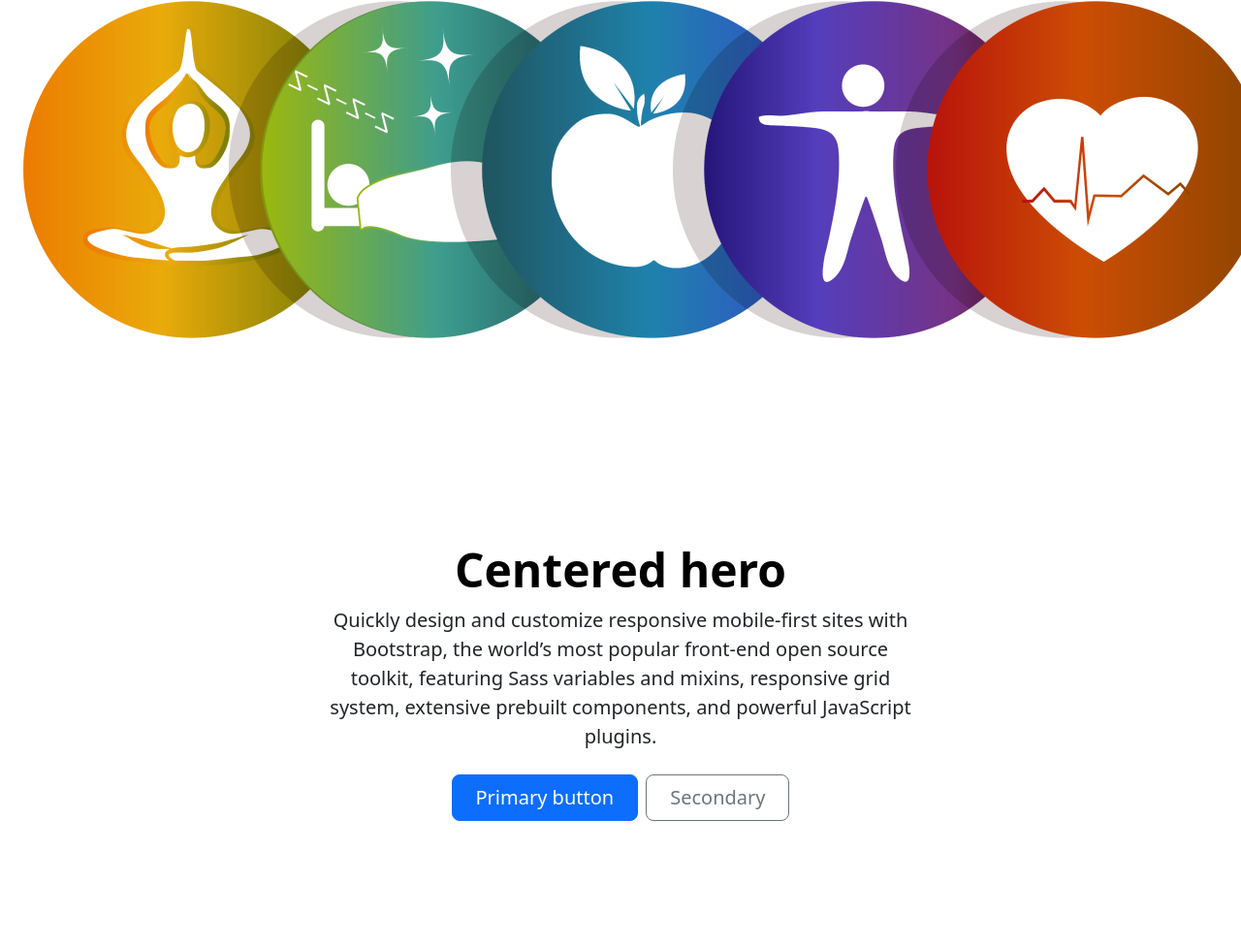
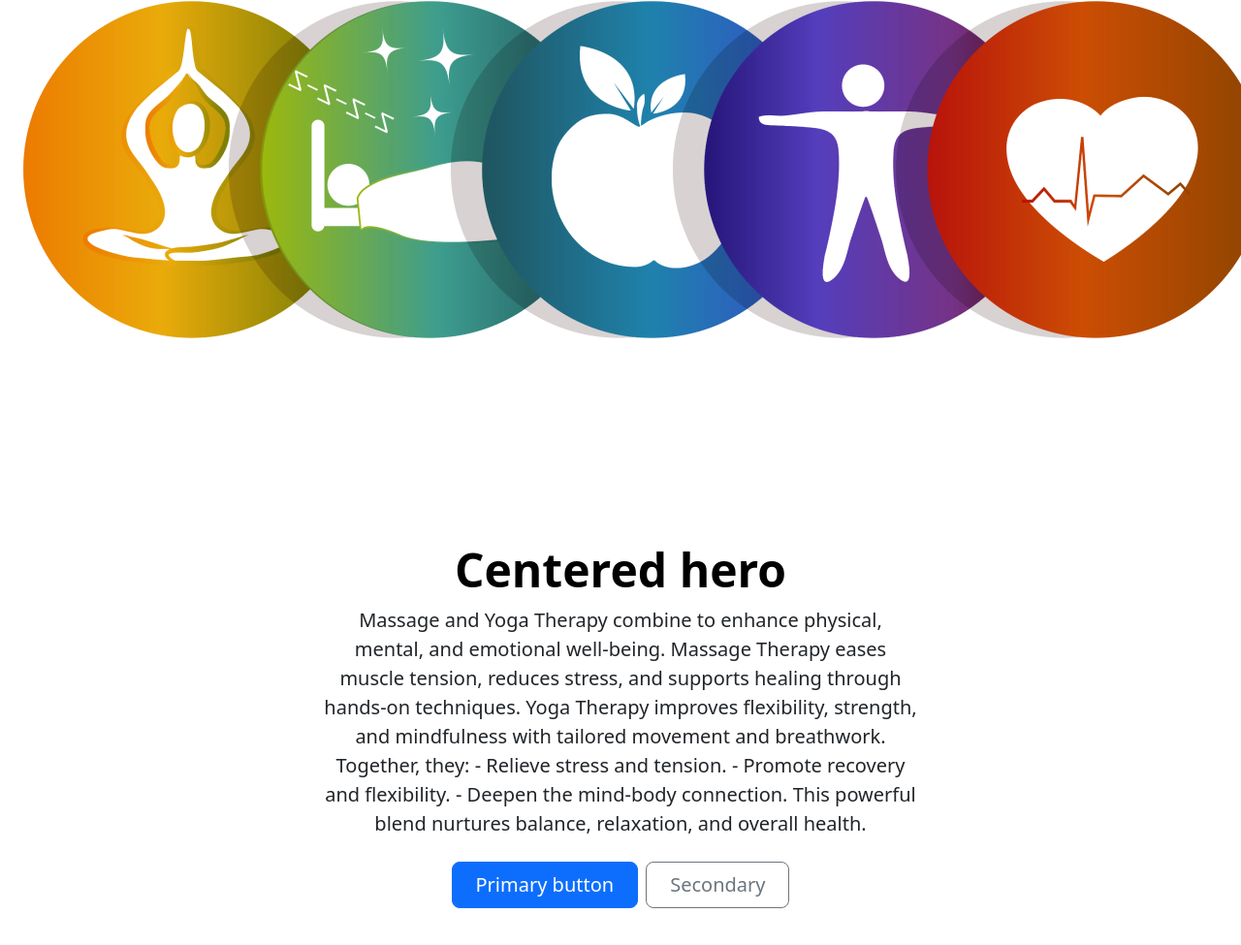
Before and after one commit to MargoTech/my-bootstrap-project, a plain HTML site: page index.html in a window 1280 px wide. Shown: the part 337-1312 px from the top of the page at 97% size. Before the commit the page ends 1280 px from the top, so only its background shows below. Drawn offline with nearby package versions, Linux system fonts and the light colour scheme.

Commit message:
adding information

```diff
--- a/index.html
+++ b/index.html
@@ -91,10 +91,13 @@
       <h1 class="display-5 fw-bold text-body-emphasis">Centered hero</h1>
       <div class="col-lg-6 mx-auto">
         <p class="lead mb-4">
-          Quickly design and customize responsive mobile-first sites with
-          Bootstrap, the world’s most popular front-end open source toolkit,
-          featuring Sass variables and mixins, responsive grid system, extensive
-          prebuilt components, and powerful JavaScript plugins.
+          Massage and Yoga Therapy combine to enhance physical, mental, and
+          emotional well-being. Massage Therapy eases muscle tension, reduces
+          stress, and supports healing through hands-on techniques. Yoga Therapy
+          improves flexibility, strength, and mindfulness with tailored movement
+          and breathwork. Together, they: - Relieve stress and tension. -
+          Promote recovery and flexibility. - Deepen the mind-body connection.
+          This powerful blend nurtures balance, relaxation, and overall health.
         </p>
         <div class="d-grid gap-2 d-sm-flex justify-content-sm-center">
           <button type="button" class="btn btn-primary btn-lg px-4 gap-3">
```
